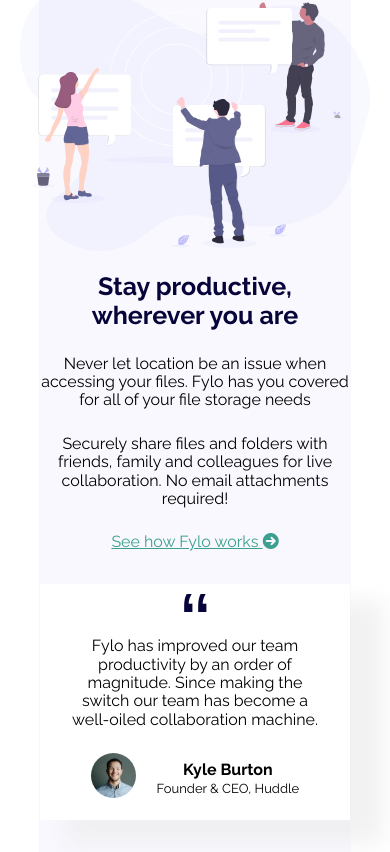
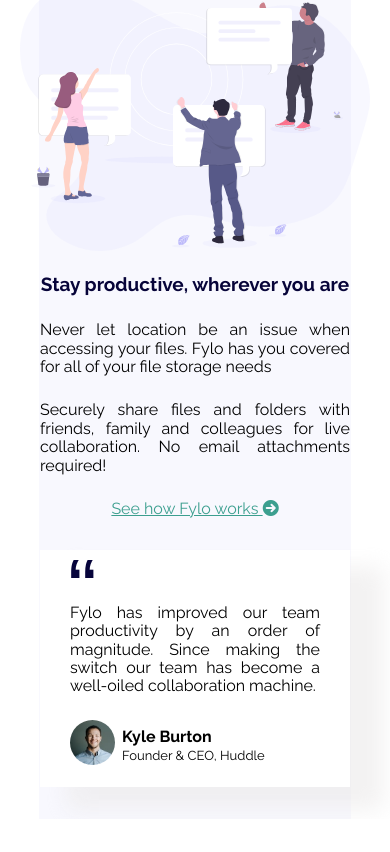
Before and after one commit to halaibrahim867/Challenge-Hub-Fylo-landing-page-with-two-column-layout, a plain HTML site: page index.html in a window 390 px wide. Shown: the part 852-1704 px from the top of the page. After the commit the page ends 1671 px from the top, so only its background shows below. Drawn offline with Linux system fonts and the light colour scheme.

Commit message:
end responsive of productive section

```diff
--- a/css/style.css
+++ b/css/style.css
@@ -1,3 +1,7 @@
+
+:root{
+    --mian-headingColor:hsl(243, 87%, 12%);
+}
 .container {
     font-family: 'Raleway', sans-serif;
     margin-inline-start: 2rem;
@@ -12,10 +16,7 @@
 
 }
 
-.container .heading{
-    color:hsl(243, 87%, 12%);
-    font-family: 'Raleway', sans-serif;
-}
+
 .container .section{
     margin-block-start: 65px;
 }
@@ -49,6 +50,10 @@
     display: flex;
     justify-content: space-between;
     align-items: center;
+}
+.container .heading{
+    color:var(--mian-headingColor);
+    font-family: 'Raleway', sans-serif;
 }
 @media (max-width:772px){
     .container .section{
@@ -100,6 +105,14 @@
     background-position: top;
     padding: 2rem;
 }
+@media (max-width:772px) {
+    .container .heading2{
+        color:var(--mian-headingColor);
+        font-size: 19px;
+        font-weight: bold;
+    }
+}
+
 .container .productive .fylo-work {
     color: hsl(170, 45%, 43%);
 }
@@ -113,14 +126,19 @@
     margin-block-start: 2rem;
     box-shadow: 30px 20px 20px 3px rgba(235, 233, 233, 0.6);
 }
+@media (max-width:772px) {
+    .container .productive .info .description,
+    .container .productive .info-person-card{
+        text-align: justify;
+    }
+
+}
 .container .productive .info-person-card .quote-icon{
     width: 25px;
 }
 .container .productive .info-person-card .info-founder{
     display: flex;
     align-items: center;
-    justify-content: space-evenly;
-
 }
 .container .productive .info-person-card .info-founder .info-name{
     font-weight: bold;
@@ -133,4 +151,5 @@
     width: 45px;
     height:45px;
     border-radius: 50%;
+    margin-inline-end: 7px;
 }
--- a/index.html
+++ b/index.html
@@ -65,13 +65,12 @@
 
       <div class="productive section">
         <div class="info">
-          <h1 class="heading">Stay productive, wherever you are</h1>
+          <h3 class="heading2">Stay productive, wherever you are</h3>
           <p class="description">
             Never let location be an issue when accessing your files. Fylo has
             you covered for all of your file storage needs</p>
              <p class="description">
-              Securely share files
-            and folders with friends, family and colleagues for live
+            Securely share files and folders with friends, family and colleagues for live
             collaboration. No email attachments required!
           </p>
 
```
